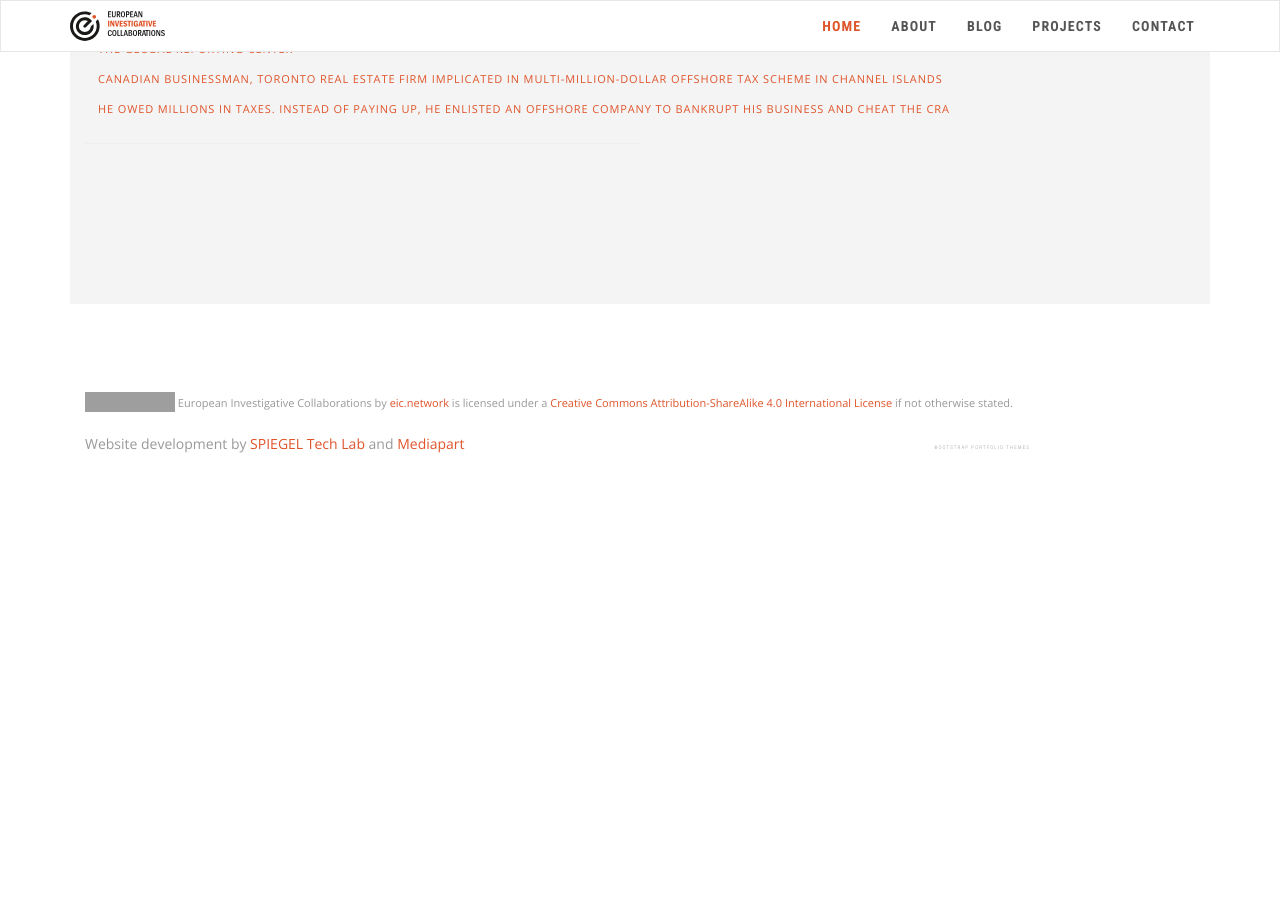
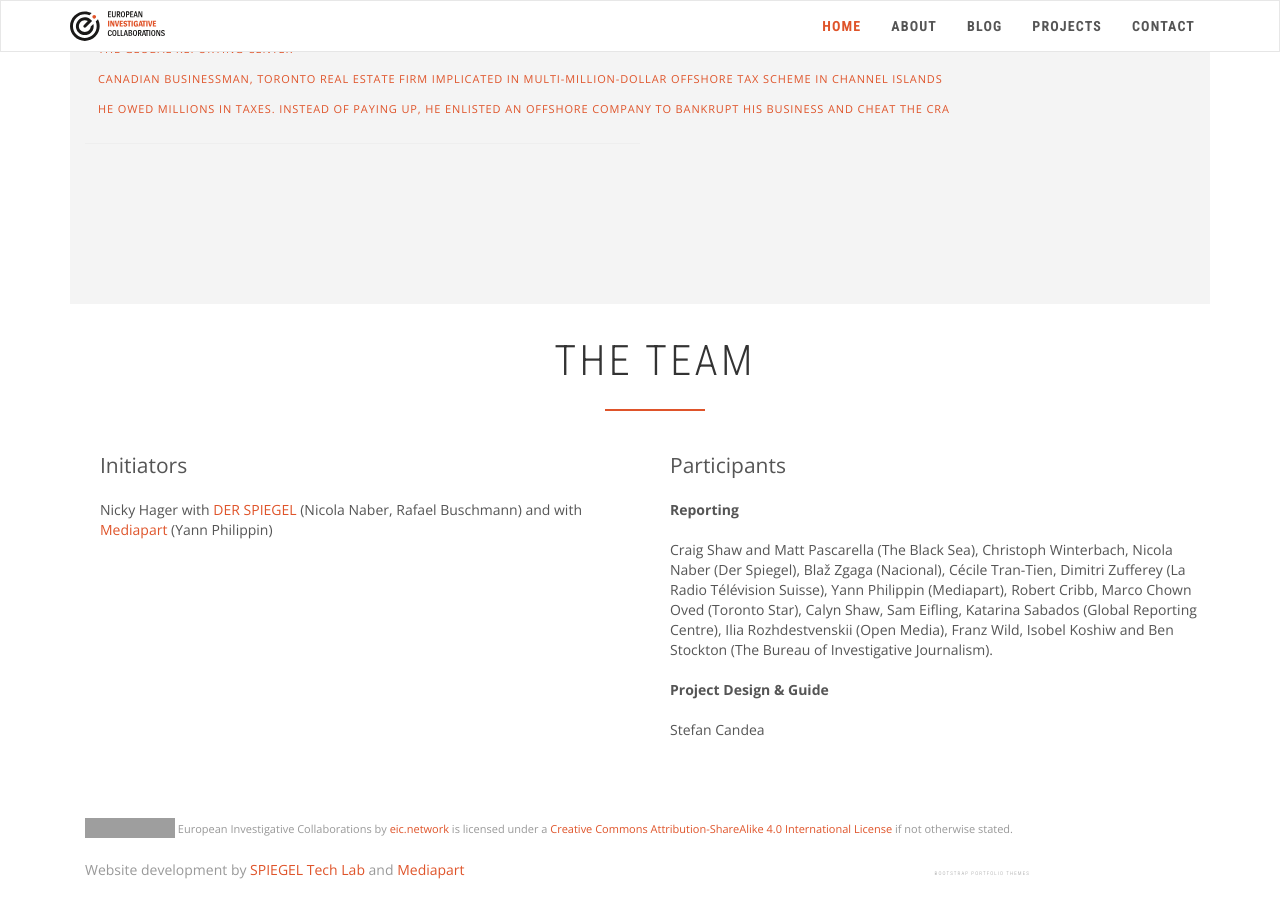
Before and after one commit to eic-network/eic-incubator.github.io, a Jekyll site: the page built from _projects/jersey-offshore.md, in a window 1280 px wide and 900 px high, scrolled down 2316 px. Built offline with Jekyll 4.4.1, drawn with Linux system fonts in a browser that asks for light colours; nearby versions of some CDN libraries; before the commit the page ends 2790 px from its top, so only the background shows below that; part of the change alters nothing that is shown; grey boxes are pictures that could not be loaded.

Commit message:
Add team on Jersey Offshore

```diff
--- a/_projects/jersey-offshore.md
+++ b/_projects/jersey-offshore.md
@@ -13,86 +13,76 @@ description: |-
 
   We are aware that more stories could be buried in the leaked archive, so we are also ready to share the collection of leaked source documents to media and organizations doing investigative research in the public interest. [Get in touch!](https://eic.network/#contact)
 publications:
-- lang: '[DE, EN]'
+- lang: "[DE, EN]"
   links:
   - name: Das Geheimnis der Pappkartons
     url: https://www.spiegel.de/wirtschaft/jersey-geldwaesche-auf-der-kanalinsel-das-geheimnis-der-pappkartons-a-00000000-0002-0001-0000-000173324630
   name: Der Spiegel
-- lang: '[ES]'
+- lang: "[ES]"
   links:
-  - name: "As\xED se blanquea el dinero en Jersey, una isla en pleno coraz\xF3n de\
-      \ Europa"
+  - name: Así se blanquea el dinero en Jersey, una isla en pleno corazón de Europa
     url: https://www.infolibre.es/noticias/lo_mejor_mediapart/2020/10/06/asi_blanquea_dinero_jersey_pleno_corazon_europa_111752_1044.html
   name: infoLibre
-- lang: '[FR, DE, IT]'
+- lang: "[FR, DE, IT]"
   links:
-  - name: "Jersey Offshore: une fuite de donn\xE9es r\xE9v\xE8le les dessous du monde\
-      \ des trusts"
-    url: 'https://www.rts.ch/info/monde/11647965-jersey-offshore-une-fuite-de-donnees-revele-les-dessous-du-monde-des-trusts.html '
+  - name: 'Jersey Offshore: une fuite de données révèle les dessous du monde des trusts'
+    url: https://www.rts.ch/info/monde/11647965-jersey-offshore-une-fuite-de-donnees-revele-les-dessous-du-monde-des-trusts.html
   - name: Des lanceurs d'alerte hors-normes
     url: https://www.rts.ch/info/monde/11647434-des-lanceurs-dalerte-horsnormes.html
   - name: 'Mise au Point: Jersey Offshore'
     url: https://www.youtube.com/watch?v=8SQSPIojZP4
   - name: 'Jersey Offshore: podcast'
     url: https://www.rts.ch/info/monde/11655356-podcast-dans-les-coulisses-de-lenquete-sur-les-jersey-offshore.html
-  name: "Radio T\xE9l\xE9vision Suisse"
-- lang: '[BE]'
+  name: Radio Télévision Suisse
+- lang: "[BE]"
   links:
-  - name: "Tanya et Darrin Stock, couple ultra-riche et lanceurs d\u2019alerte hors-normes\
-      \ \xE0 Jersey"
+  - name: Tanya et Darrin Stock, couple ultra-riche et lanceurs d’alerte hors-normes
+      à Jersey
     url: https://plus.lesoir.be/329387/article/2020-10-04/tanya-et-darrin-stock-couple-ultra-riche-et-lanceurs-dalerte-hors-normes-jersey
   name: Le Soir
-- lang: '[FR, EN, ES]'
+- lang: "[FR, EN, ES]"
   links:
-  - name: "Une fuite de documents in\xE9dits met \xE0 nu Jersey, l\u2019\xEEle aux\
-      \ fraudeurs"
+  - name: Une fuite de documents inédits met à nu Jersey, l’île aux fraudeurs
     url: https://www.mediapart.fr/
-  - name: "\xABJersey Offshore\xBB: comment les autorit\xE9s de l\u2019\xEEle ont\
-      \ couvert la fraude"
+  - name: "«Jersey Offshore»: comment les autorités de l’île ont couvert la fraude"
     url: https://www.mediapart.fr/journal/international/021020/jersey-offshore-comment-les-autorites-de-l-ile-ont-couvert-la-fraude
-  - name: "Derri\xE8re \xABJersey Offshore\xBB, deux lanceurs d\u2019alerte et une\
-      \ guerre familiale"
+  - name: Derrière «Jersey Offshore», deux lanceurs d’alerte et une guerre familiale
     url: https://www.mediapart.fr/journal/international/021020/derriere-jersey-offshore-deux-lanceurs-d-alerte-et-une-guerre-familiale
   - name: Les montages du roi des satellites dans les paradis fiscaux
     url: https://www.mediapart.fr/journal/international/131020/les-montages-du-roi-des-satellites-dans-les-paradis-fiscaux
   name: Mediapart
-- lang: '[HR, EN]'
+- lang: "[HR, EN]"
   links:
-  - name: "JERSEY OFFSHORE: Iz porezne oaze procurila otkri\u0107a o kompaniji specijaliziranoj\
-      \ za pranje novca"
+  - name: 'JERSEY OFFSHORE: Iz porezne oaze procurila otkrića o kompaniji specijaliziranoj
+      za pranje novca'
     url: https://www.nacional.hr/ekskluzivno-jersey-offshore-iz-porezne-oaze-procurila-otkrica-o-kompaniji-specijaliziranoj-za-pranje-novca/
   - name: The offshore Schemes of the American Satellite King
     url: https://www.nacional.hr/the-offshore-schemes-of-the-american-satellite-king/
-  - name: "Kako je k\u0107i bogatog magnata s Jerseyja sa suprugom postala zvi\u017E\
-      da\u010Dica i optu\u017Eila vlastitog oca za prevare"
+  - name: Kako je kći bogatog magnata s Jerseyja sa suprugom postala zviždačica i
+      optužila vlastitog oca za prevare
     url: https://www.nacional.hr/kako-je-kci-bogatog-magnata-s-jerseyja-sa-suprugom-postala-zvizdacica-i-optuzila-vlastitog-oca-za-prevare/
   name: Nacional
-- lang: '[RU]'
+- lang: "[RU]"
   links:
-  - name: "\u0422\u0435\u0441\u0442\u044C \u0410\u0431\u0440\u0430\u043C\u043E\u0432\
-      \u0438\u0447\u0430, \u043F\u0430\u0440\u0442\u043D\u0451\u0440 \xAB\u0420\u043E\
-      \u0441\u043D\u0435\u0444\u0442\u0438\xBB. \u0421 \u043A\u0435\u043C \u0440\u0430\
-      \u0431\u043E\u0442\u0430\u043B\u0430 \xAB\u043F\u0440\u0430\u0447\u0435\u0447\
-      \u043D\u0430\u044F\xBB, \u043F\u043E\u0441\u0442\u0440\u043E\u0435\u043D\u043D\
-      \u0430\u044F \u043D\u0430 \u0414\u0436\u0435\u0440\u0441\u0438 \u0432\u044B\u0445\
-      \u043E\u0434\u0446\u0435\u043C \u0438\u0437 \u0420\u043E\u0441\u0441\u0438\u0438"
+  - name: Тесть Абрамовича, партнёр «Роснефти». С кем работала «прачечная», построенная
+      на Джерси выходцем из России
     url: https://openmedia.io/investigation/test-abramovicha-partnyor-rosnefti-s-kem-rabotala-prachechnaya-postroennaya-na-dzhersi-vyxodcem-iz-rossii/
   name: Open Media
-- lang: '[EN]'
+- lang: "[EN]"
   links:
-  - name: "Lost trust: leaked files expose Jersey\u2019s inaction on fraud scandal"
+  - name: 'Lost trust: leaked files expose Jersey’s inaction on fraud scandal'
     url: https://www.thebureauinvestigates.com/stories/2020-10-05/lost-trust-leaked-files-expose-jerseys-inaction-on-fraud-scandal
   - name: HSBC ignored Jersey fraud warnings
     url: https://www.thebureauinvestigates.com/stories/2020-10-05/hsbc-ignored-jersey-fraud-warnings
   - name: 'Jersey Offshore: Fallout of a family fraud'
     url: https://www.thebureauinvestigates.com/blog/2020-10-05/jersey-offshore-fallout-of-a-family-fraud
   name: The Bureau of Investigative Journalism
-- lang: '[EN]'
+- lang: "[EN]"
   links:
-  - name: "Leaked Files Expose Tax Haven\u2019s Inaction on Fraud Scandal"
+  - name: Leaked Files Expose Tax Haven’s Inaction on Fraud Scandal
     url: https://www.thedailybeast.com/john-w-dick-leak-exposes-jerseys-inaction-on-fraud-scandal
   name: The Daily Beast
-- lang: '[EN]'
+- lang: "[EN]"
   links:
   - name: The Global Reporting Center
     url: https://globalreportingcentre.org/jersey-offshore/
@@ -103,4 +93,15 @@ publications:
       company to bankrupt his business and cheat the CRA
     url: https://www.thestar.com/news/investigations/2020/10/14/he-owed-millions-in-taxes-instead-of-paying-up-he-enlisted-an-offshore-company-to-bankrupt-his-business-and-cheat-the-cra.html
   name: Toronto Star
+team_initiators: Nicky Hager with [DER SPIEGEL](https://magazin.spiegel.de/SP/ausgaben/)
+  (Nicola Naber, Rafael Buschmann) and with [Mediapart](https://www.mediapart.fr/)
+  (Yann Philippin)
+team_participants: |-
+  **Reporting**
+
+  Craig Shaw and Matt Pascarella (The Black Sea), Christoph Winterbach, Nicola Naber (Der Spiegel), Blaž Zgaga (Nacional), Cécile Tran-Tien, Dimitri Zufferey (La Radio Télévision Suisse), Yann Philippin (Mediapart), Robert Cribb, Marco Chown Oved (Toronto Star), Calyn Shaw, Sam Eifling, Katarina Sabados (Global Reporting Centre), Ilia Rozhdestvenskii (Open Media), Franz Wild, Isobel Koshiw and Ben Stockton (The Bureau of Investigative Journalism).
+
+  **Project Design & Guide**
+
+  Stefan Candea
 ---
```
